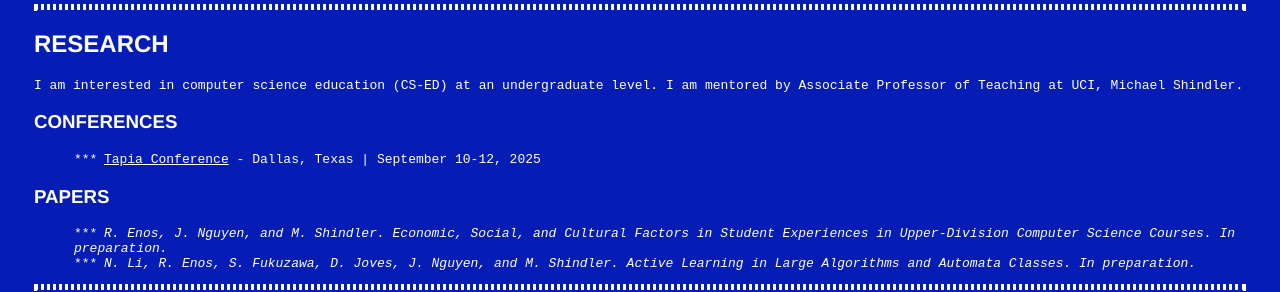
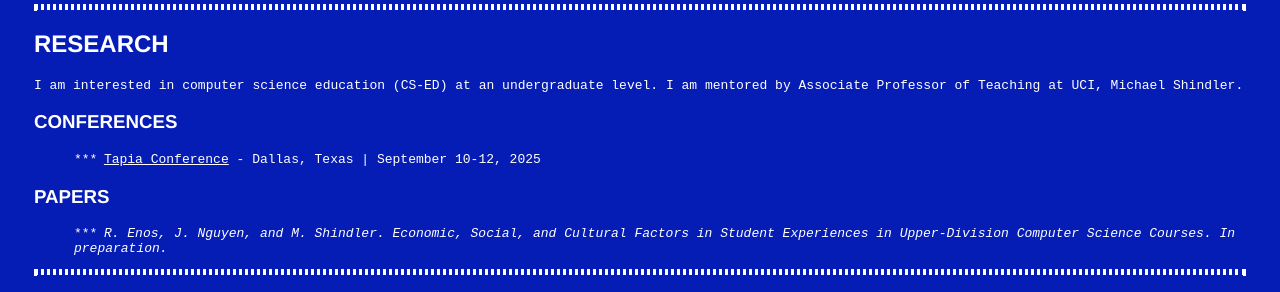
Before and after one commit to jploia/portfolio-2025, a plain HTML site: page index.html in a window 1280 px wide. Shown: the part 2644-2936 px from the top of the page. Drawn offline with Linux system fonts and the light colour scheme.

Commit message:
chore: remove unpublished project

```diff
--- a/index.html
+++ b/index.html
@@ -194,7 +194,7 @@
                 <h3>PAPERS</h3>
                 <ul>
                     <li><em>R. Enos, J. Nguyen, and M. Shindler. Economic, Social, and Cultural Factors in Student Experiences in Upper-Division Computer Science Courses. In preparation.</em></li>
-                    <li><em>N. Li, R. Enos, S. Fukuzawa, D. Joves, J. Nguyen, and M. Shindler. Active Learning in Large Algorithms and Automata Classes. In preparation.</em></li>
+                    <!-- <li><em>N. Li, R. Enos, S. Fukuzawa, D. Joves, J. Nguyen, and M. Shindler. Active Learning in Large Algorithms and Automata Classes. In preparation.</em></li> -->
                 </ul>
             </div>
             <hr>
```
